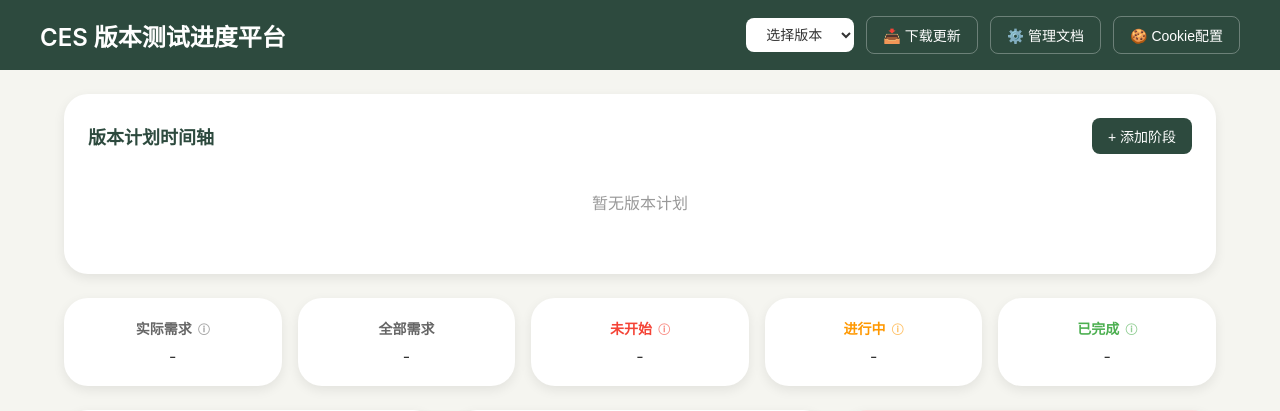
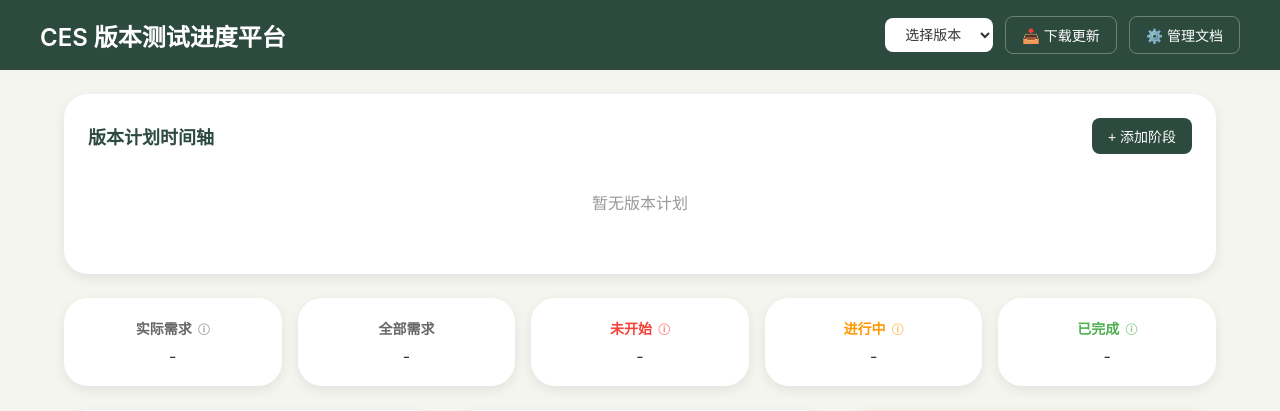
Before and after one commit to 546715115/TestPace-Track, a Flask app: page / in a window 1280 px wide. Shown: the top 411 px of the page. Run offline with Flask 2, Linux system fonts and the light colour scheme; data that the repository does not hold is empty.

Commit message:
移除Cookie配置，添加文件重名处理逻辑

```diff
--- a/app.py
+++ b/app.py
@@ -45,22 +45,6 @@ def save_config_documents(config):
     config_path = os.path.join(os.path.dirname(__file__), 'config', 'documents.json')
     with open(config_path, 'w', encoding='utf-8') as f:
         json.dump(config, f, ensure_ascii=False, indent=2)
-
-
-def get_cookie_config():
-    """加载Cookie配置"""
-    cookie_path = os.path.join(os.path.dirname(__file__), 'config', 'cookies.json')
-    if os.path.exists(cookie_path):
-        with open(cookie_path, 'r', encoding='utf-8') as f:
-            return json.load(f)
-    return {"cookie": ""}
-
-
-def save_cookie_config(cookie):
-    """保存Cookie配置"""
-    cookie_path = os.path.join(os.path.dirname(__file__), 'config', 'cookies.json')
-    with open(cookie_path, 'w', encoding='utf-8') as f:
-        json.dump({"cookie": cookie}, f, ensure_ascii=False, indent=2)
 
 
 @app.route('/')
@@ -139,25 +123,6 @@ def delete_document(version_id):
             return jsonify({'success': True})
 
     return jsonify({'success': False, 'error': 'Document not found'})
-
-
-# ============ Cookie 配置 API ============
-
-@app.route('/api/cookie', methods=['GET'])
-def get_cookie():
-    """获取Cookie配置状态"""
-    config = get_cookie_config()
-    has_cookie = bool(config.get('cookie', '').strip())
-    return jsonify({'success': True, 'data': {'configured': has_cookie}})
-
-
-@app.route('/api/cookie', methods=['POST'])
-def save_cookie():
-    """保存Cookie配置"""
-    data = request.json
-    cookie = data.get('cookie', '')
-    save_cookie_config(cookie)
-    return jsonify({'success': True})
 
 
 # ============ Sheet 和数据 API ============
--- a/static/app.js
+++ b/static/app.js
@@ -31,9 +31,6 @@ function setupEventListeners() {
     document.getElementById('config-close-btn').addEventListener('click', hideConfigModal);
     document.getElementById('config-cancel-btn').addEventListener('click', resetConfigForm);
     document.getElementById('config-form').addEventListener('submit', saveDocumentConfig);
-    document.getElementById('cookie-btn').addEventListener('click', showCookieModal);
-    document.getElementById('cookie-cancel-btn').addEventListener('click', hideCookieModal);
-    document.getElementById('cookie-form').addEventListener('submit', saveCookie);
     document.getElementById('empty-fields-close-btn').addEventListener('click', hideEmptyFieldsModal);
     document.getElementById('risk-detail-close-btn').addEventListener('click', hideRiskDetailModal);
     document.getElementById('risk-detail-tester-filter').addEventListener('change', filterRiskDetailByTester);
@@ -1081,60 +1078,6 @@ async function saveDocumentConfig(e) {
     }
 }
 
-// ============ Cookie 配置 ============
-
-async function showCookieModal() {
-    await checkCookieStatus();
-    document.getElementById('cookie-modal').classList.add('show');
-}
-
-function hideCookieModal() {
-    document.getElementById('cookie-modal').classList.remove('show');
-    document.getElementById('cookie-form').reset();
-}
-
-async function checkCookieStatus() {
-    try {
-        const response = await fetch('/api/cookie');
-        const data = await response.json();
-        if (data.success) {
-            const statusEl = document.getElementById('cookie-status-value');
-            if (data.data.configured) {
-                statusEl.textContent = '✅ 已配置';
-                statusEl.style.color = 'var(--color-success)';
-            } else {
-                statusEl.textContent = '⚠️ 未配置';
-                statusEl.style.color = 'var(--color-warning)';
-            }
-        }
-    } catch (error) {
-        console.error('Failed to check cookie status:', error);
-    }
-}
-
-async function saveCookie(e) {
-    e.preventDefault();
-    const cookie = document.getElementById('cookie-input').value;
-
-    try {
-        const response = await fetch('/api/cookie', {
-            method: 'POST',
-            headers: {'Content-Type': 'application/json'},
-            body: JSON.stringify({ cookie })
-        });
-        const data = await response.json();
-        if (data.success) {
-            hideCookieModal();
-            alert('Cookie 保存成功');
-        } else {
-            alert('保存失败');
-        }
-    } catch (error) {
-        console.error('Failed to save cookie:', error);
-        alert('保存失败');
-    }
-}
-
 // ============ 启动 ============
 
 document.addEventListener('DOMContentLoaded', init);
--- a/templates/index.html
+++ b/templates/index.html
@@ -18,7 +18,6 @@
                 </div>
                 <button class="btn-download" id="download-btn">📥 下载更新</button>
                 <button class="btn-config" id="config-btn">⚙️ 管理文档</button>
-                <button class="btn-config" id="cookie-btn">🍪 Cookie配置</button>
             </div>
         </div>
     </header>
@@ -216,37 +215,6 @@
         </div>
     </div>
 
-    <!-- Cookie 配置弹窗 -->
-    <div class="modal" id="cookie-modal">
-        <div class="modal-content">
-            <h3>Cookie 配置</h3>
-            <div class="cookie-status" id="cookie-status">
-                <span class="status-label">状态:</span>
-                <span class="status-value" id="cookie-status-value">检查中...</span>
-            </div>
-            <form id="cookie-form">
-                <div class="form-group">
-                    <label>Cookie</label>
-                    <textarea id="cookie-input" rows="6" placeholder="粘贴 OneBox Cookie..."></textarea>
-                </div>
-                <div class="cookie-hint">
-                    <p><strong>获取方法:</strong></p>
-                    <ol>
-                        <li>登录 OneBox 网站</li>
-                        <li>按 F12 打开开发者工具</li>
-                        <li>切换到 Network（网络）标签</li>
-                        <li>访问任意 OneBox 页面</li>
-                        <li>找到请求，复制 Request Headers 中的 Cookie 值</li>
-                    </ol>
-                </div>
-                <div class="form-actions">
-                    <button type="submit" class="btn-primary">保存</button>
-                    <button type="button" class="btn-secondary" id="cookie-cancel-btn">取消</button>
-                </div>
-            </form>
-        </div>
-    </div>
-
     <!-- 空白字段弹窗 -->
     <div class="modal" id="empty-fields-modal">
         <div class="modal-content modal-wide">
```
Also changed, not shown: modules/data_fetcher.py (+24 -0 lines).
